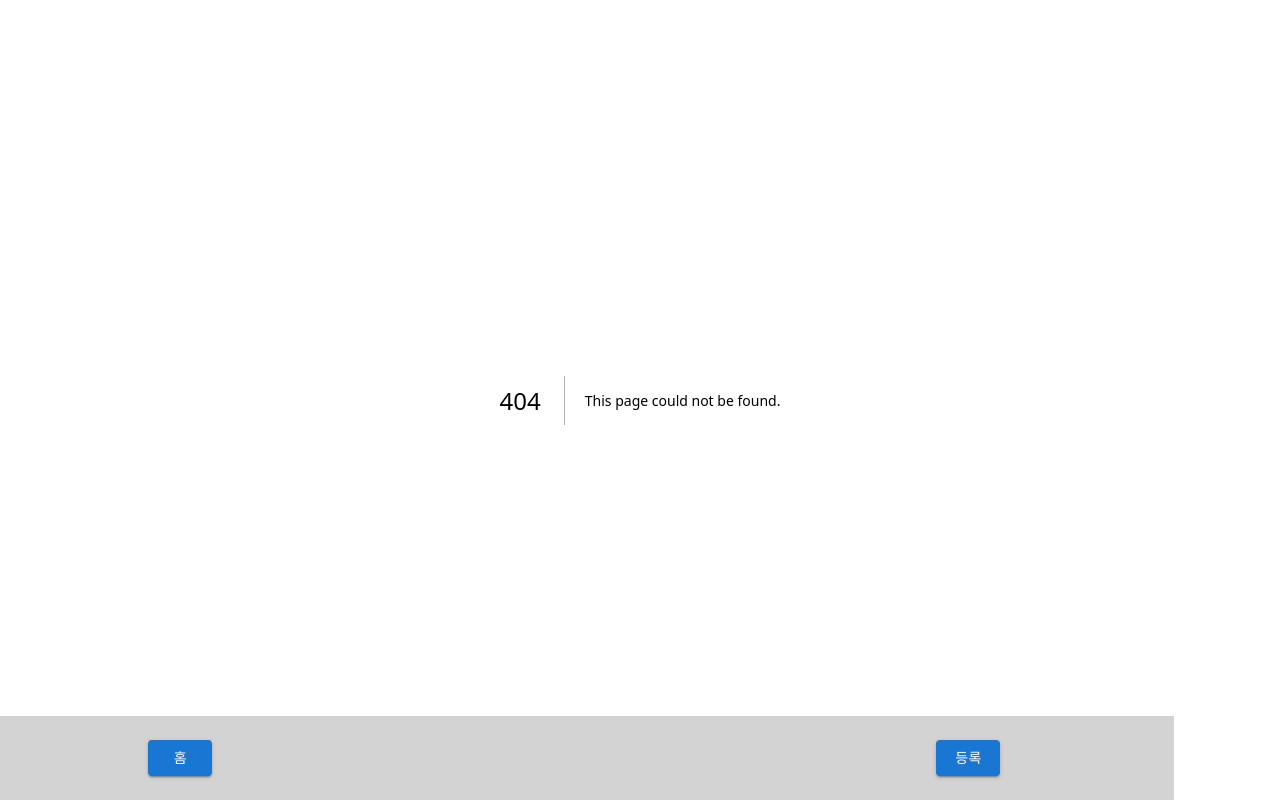
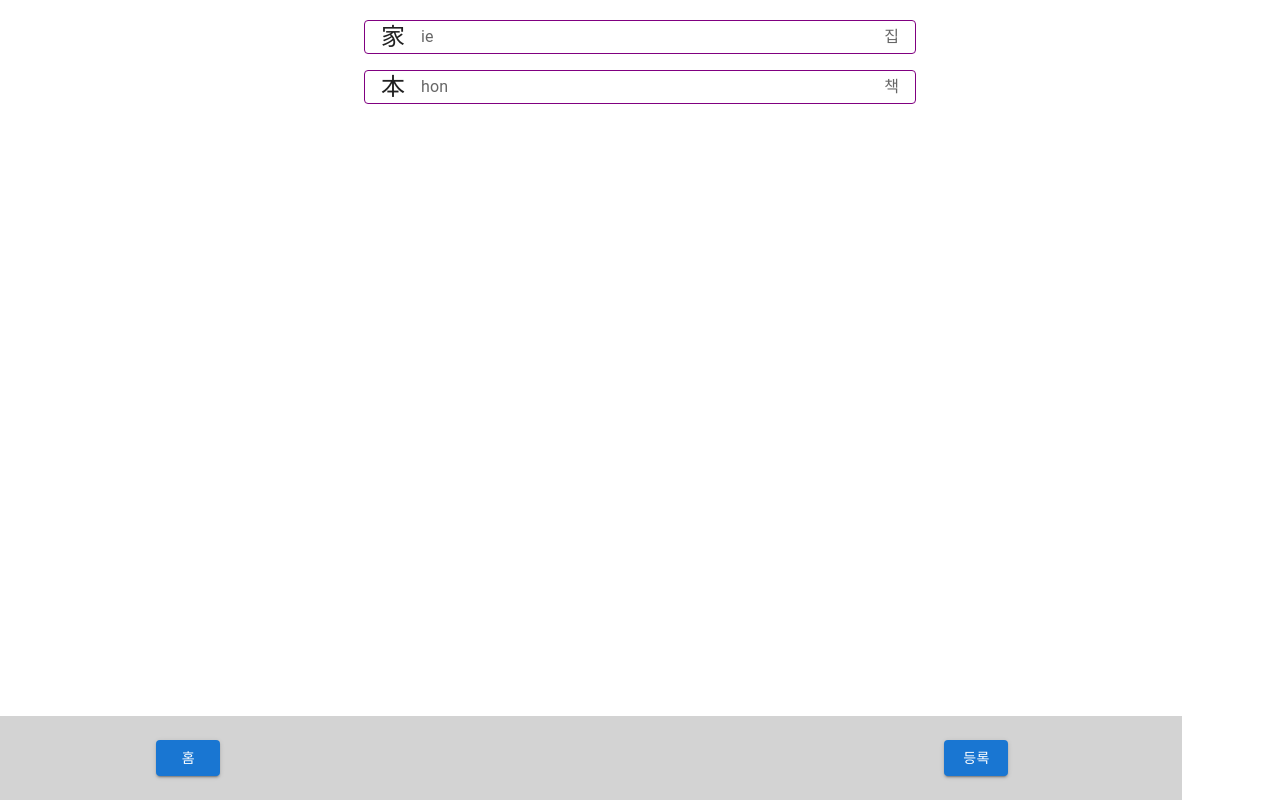
Before and after one commit to chamchipack/voca, a Next.js app: page /nouns in a window 1280 px wide. Before the commit this address had no page. Built offline with nearby package versions, Linux system fonts and the light colour scheme.

Commit message:
명사 디자인

```diff
--- /dev/null
+++ b/pages/nouns.tsx
@@ -0,0 +1,58 @@
+import React, { useEffect, useState } from "react";
+import {
+  Card,
+  CardContent,
+  Grid,
+  Typography,
+  Container,
+  Modal,
+  Select,
+  MenuItem,
+} from "@mui/material";
+import axios from "@/config/axios/axios";
+
+import alphabet from "@/config/format/japanese";
+
+const wordData = [{
+    japan: "家",
+    korean:"집",
+    roman: "ie",
+}, {
+    japan: "本",
+    korean:"책",
+    roman: "hon",
+}]
+
+const Nouns: React.FC = () => {
+    return (
+        <Container maxWidth="sm" style={{ marginTop: "20px" }}>
+      <Grid container spacing={2}>
+        {wordData.map((word, index) => (
+          <Grid item xs={12} key={index}>
+            <Card
+              variant="outlined"
+              style={{ borderColor: "purple", cursor: "pointer" }}
+            >
+             <CardContent style={{display:'flex', alignItems: 'center', paddingBottom:'0rem',  paddingTop:'0rem', justifyContent: "space-between"}}>
+                <div style={{display:'flex', alignItems: 'center'}}>
+                <Typography variant="h5" component="h2" style={{paddingRight:"1rem"}}>
+                  {word.japan}
+                </Typography>
+
+                <Typography color="textSecondary" >{word.roman}</Typography>
+
+                </div>
+                <div style={{ alignItems: 'center', paddingLeft:"1rem"}}>
+                <Typography color="textSecondary" style={{}}>{word.korean}</Typography>
+                </div>
+
+              </CardContent>
+            </Card>
+          </Grid>
+        ))}
+      </Grid>
+
+    </Container>
+    )
+}
+export default Nouns
```
Also changed, not shown: 1 other file (tests, documents, lock files or other folders).
